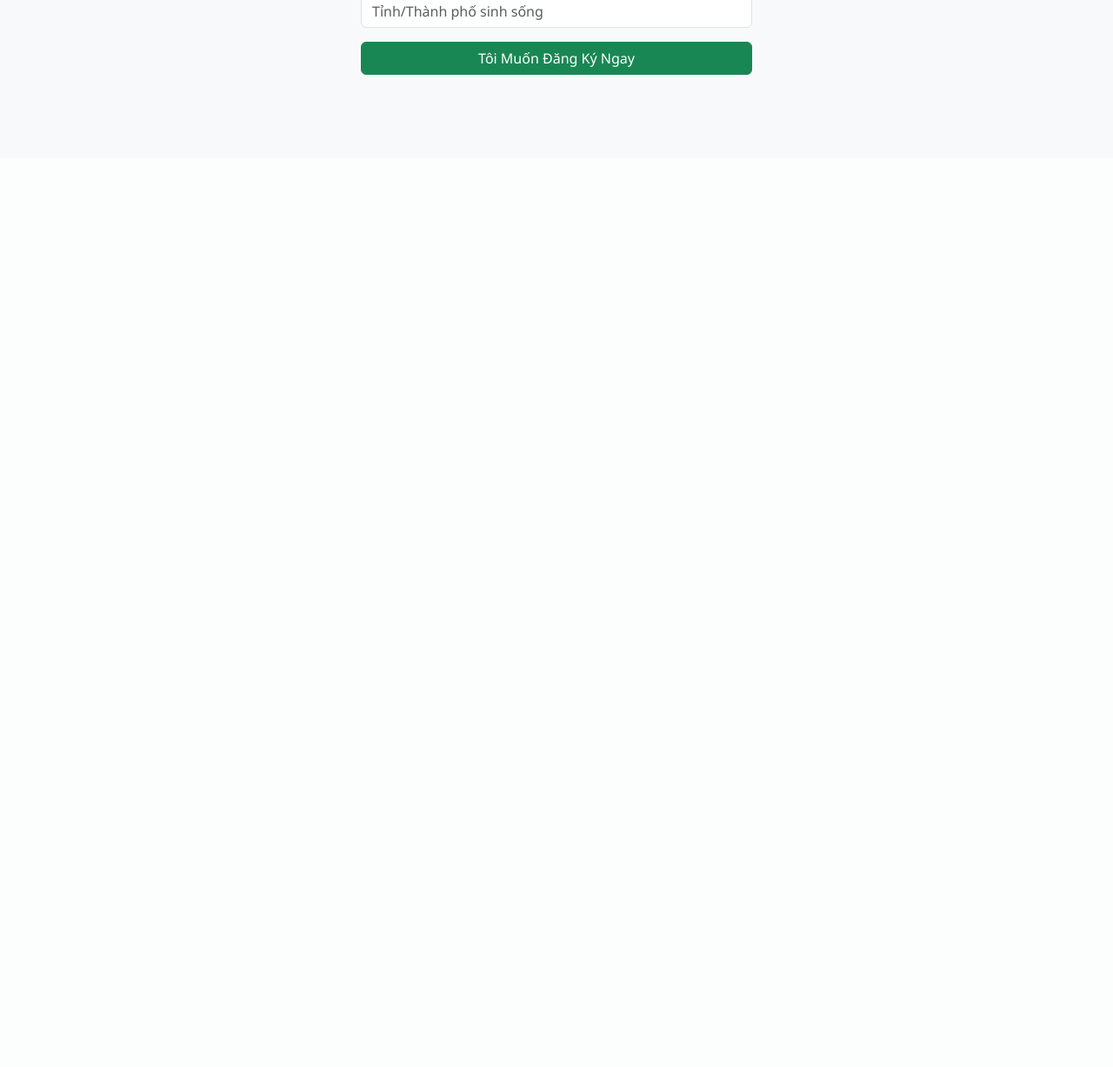
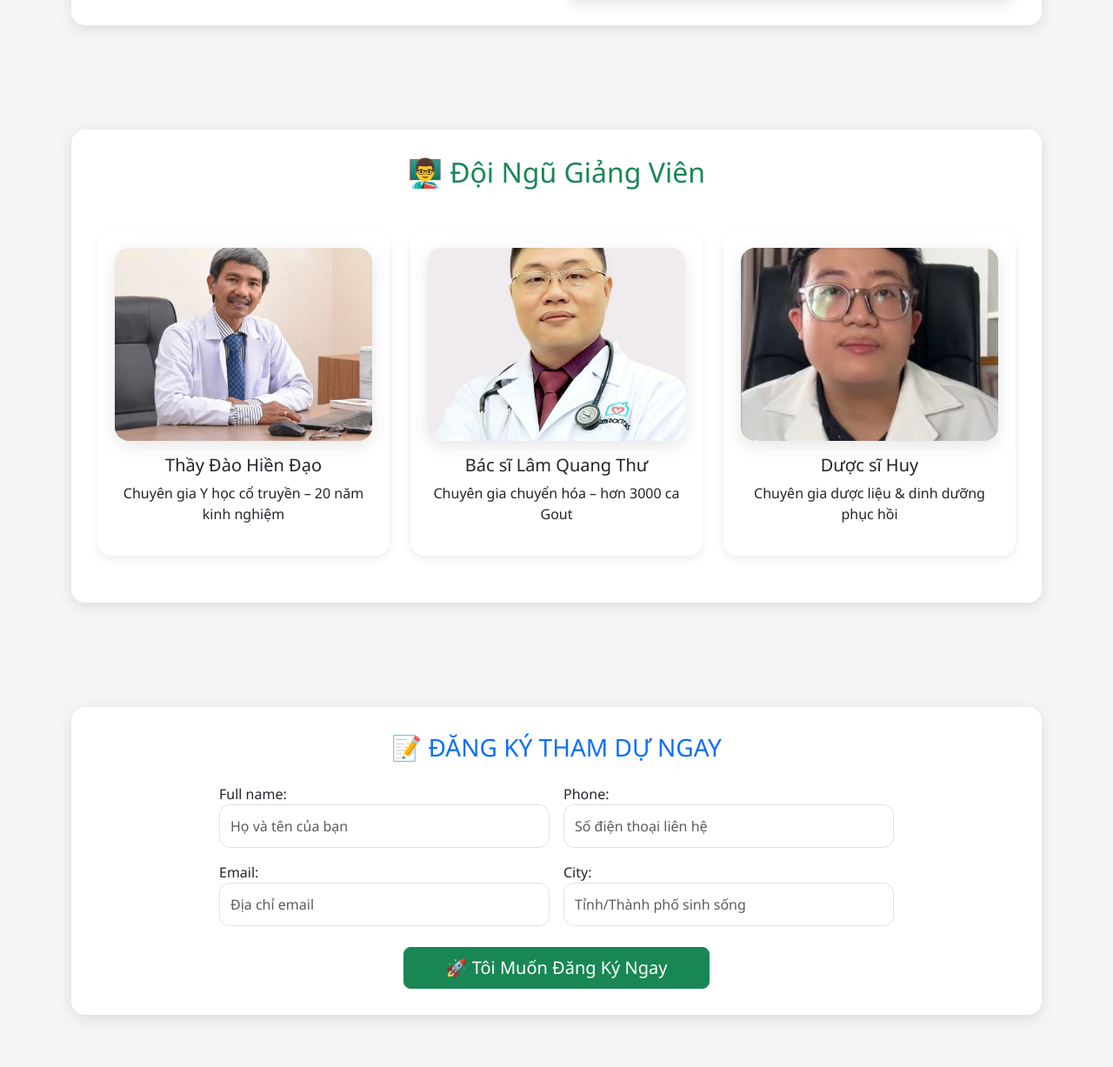
Before and after one commit to khoacuctrai/Landing-page, a Django app: page / in a window 1280 px wide. Shown: the part 1652-2879 px from the top of the page at 87% size. Before the commit the page ends 1738 px from the top, so only its background shows below. Run offline with Django 5.2, Linux system fonts and the light colour scheme.

Commit message:
templayes

```diff
--- a/gout_landing/urls.py
+++ b/gout_landing/urls.py
@@ -1,7 +1,14 @@
 from django.contrib import admin
 from django.urls import path, include
+from django.conf import settings
+from django.conf.urls.static import static
 
 urlpatterns = [
     path('admin/', admin.site.urls),
-    path('', include('landing.urls')),
+    path('', include('landing.urls')),  # hoặc tên app của bạn
 ]
+
+# ✅ Thêm dòng này để load ảnh và file tĩnh khi DEBUG=True
+if settings.DEBUG:
+    urlpatterns += static(settings.STATIC_URL, document_root=settings.STATICFILES_DIRS[0])
+    urlpatterns += static(settings.MEDIA_URL, document_root=settings.MEDIA_ROOT)
--- a/landing/templates/landing/index.html
+++ b/landing/templates/landing/index.html
@@ -4,84 +4,218 @@
 {% block title %}Chuyên viên hồi phục bệnh Gout{% endblock %}
 
 {% block content %}
+<!-- Bootstrap & AOS -->
 <link rel="stylesheet" href="https://cdn.jsdelivr.net/npm/bootstrap@5.3.0/dist/css/bootstrap.min.css">
+<link rel="stylesheet" href="https://cdn.jsdelivr.net/npm/aos@2.3.4/dist/aos.css">
+<script src="https://cdn.jsdelivr.net/npm/aos@2.3.4/dist/aos.js"></script>
+
 <link rel="stylesheet" href="{% static 'landing/style.css' %}">
+<script>
+  document.addEventListener("DOMContentLoaded", function () {
+    AOS.init({ duration: 1000, once: true });
+  });
+</script>
 
-<div class="hero-section text-white text-center py-5" style="background: linear-gradient(to right, #006d5b, #44b09e);">
-  <div class="container">
-    <h1 class="display-4">🌿 CHUYÊN VIÊN HỒI PHỤC TẬN GỐC BỆNH GOUT</h1>
-    <p class="lead">"Người Truyền Thừa" - Chương trình đào tạo đặc biệt của Health Coach Đông Y Việt Nam</p>
-    <a href="#register" class="btn btn-light btn-lg mt-4">Tôi Muốn Hồi Phục Gout</a>
+<style>
+  body {
+    background-color: #f5f5f5;
+    font-family: 'Segoe UI', sans-serif;
+  }
+
+  .hero-section {
+    background: linear-gradient(to right, #006d5b, #44b09e);
+    padding: 100px 0;
+    color: white;
+    text-align: center;
+  }
+
+  .btn-light:hover {
+    transform: scale(1.05);
+    transition: all 0.3s;
+  }
+
+  .section {
+    padding: 60px 0;
+  }
+
+  .card-custom {
+    background-color: #ffffff;
+    border-radius: 16px;
+    box-shadow: 0 4px 16px rgba(0, 0, 0, 0.1);
+    padding: 30px;
+  }
+
+  .form-control {
+    border-radius: 12px;
+    padding: 12px;
+    font-size: 1rem;
+  }
+
+  .form-control:focus {
+    border-color: #44b09e;
+    box-shadow: 0 0 0 0.25rem rgba(68, 176, 158, 0.25);
+  }
+
+  .teacher-img {
+    width: 100%;
+    height: auto;
+    aspect-ratio: 4/3;
+    object-fit: cover;
+    border-radius: 16px;
+    box-shadow: 0 6px 20px rgba(0,0,0,0.1);
+    transition: transform 0.3s ease;
+  }
+
+  .teacher-card:hover .teacher-img {
+    transform: scale(1.02);
+  }
+
+  .teacher-card {
+    background-color: white;
+    padding: 20px;
+    border-radius: 16px;
+    box-shadow: 0 4px 10px rgba(0, 0, 0, 0.08);
+    transition: transform 0.3s;
+  }
+
+  .teacher-card:hover {
+    transform: translateY(-8px);
+  }
+
+  .img-enhanced {
+    width: 100%;
+    max-height: 240px;
+    object-fit: cover;
+    border-radius: 16px;
+    box-shadow: 0 6px 16px rgba(0, 0, 0, 0.1);
+  }
+
+  @media (min-width: 992px) {
+    .img-enhanced {
+      max-height: 220px;
+    }
+  }
+</style>
+
+<!-- HERO -->
+<div class="hero-section" data-aos="fade-down">
+  <div class="container-xl">
+    <h1 class="display-4 fw-bold">🌿 CHUYÊN VIÊN HỒI PHỤC TẬN GỐC BỆNH GOUT</h1>
+    <p class="lead mt-3 fs-5">"Người Truyền Thừa" – Chương trình đào tạo đặc biệt từ Health Coach Đông Y Việt Nam</p>
+    <a href="#register" class="btn btn-light btn-lg mt-4 px-5">Tôi Muốn Hồi Phục Gout</a>
   </div>
 </div>
 
-<div class="container py-5">
-  <section class="mb-5">
-    <h2 class="text-primary">🌟 Bạn Đang Khổ Sở Vì Gout Tái Phát?</h2>
-    <ul class="list-group list-group-flush">
-      <li class="list-group-item">Cơn đau khớp bùng lên giữa đêm, không đi lại được?</li>
-      <li class="list-group-item">Sưng đỏ, nóng rát, gan nhiễm độc?</li>
-      <li class="list-group-item">Axit uric cao dù đã kiên cỻ, uống thuốc?</li>
-      <li class="list-group-item">Gout không chỉ là bệnh khớp – đó là tín hiệu của cơ thể!</li>
+<div class="container-xl">
+
+  <!-- VẤN ĐỀ -->
+  <section class="section" data-aos="fade-up">
+    <div class="card-custom">
+      <h2 class="text-primary mb-4">🌟 Bạn Đang Khổ Sở Vì Gout Tái Phát?</h2>
+      <div class="row align-items-center">
+        <div class="col-lg-6">
+          <ul class="list-group list-group-flush fs-5">
+            <li class="list-group-item">💥 Cơn đau khớp bùng lên giữa đêm, không đi lại được?</li>
+            <li class="list-group-item">🔥 Sưng đỏ, nóng rát, gan nhiễm độc?</li>
+            <li class="list-group-item">💊 Axit uric cao dù đã kiêng cử, uống thuốc?</li>
+            <li class="list-group-item">🧠 Gout không chỉ là bệnh khớp – đó là tín hiệu của cơ thể!</li>
           </ul>
+        </div>
+        <div class="col-lg-6 text-center mt-4 mt-lg-0">
+          <img src="https://media.post.rvohealth.io/wp-content/uploads/sites/3/2020/08/Gout_Signs_and_Symptoms_thumb-732x549.jpg"
+               alt="Gout Pain"
+               class="img-enhanced"
+               data-aos="zoom-in">
+        </div>
+      </div>
+    </div>
   </section>
 
-  <section class="mb-5">
-    <h2 class="text-success">✅ Khóa Học Bạn Cần</h2>
-    <p><strong>Chuyên viên Hồi Phục Tận Gốc Bệnh Gout</strong><br>
-    Học online 5 ngày, có video ghi hình, nhận tư vấn 1:1</p>
+  <!-- GIẢI PHÁP -->
+  <section class="section" data-aos="fade-up">
+    <div class="card-custom text-center">
+      <h2 class="text-success mb-3">✅ Khóa Học Bạn Cần</h2>
+      <p class="fs-5">Học online 5 ngày, có video ghi hình, nhận tư vấn 1:1 cùng các chuyên gia đầu ngành.</p>
+      <p><strong>Chuyên viên Hồi Phục Tận Gốc Bệnh Gout</strong></p>
+    </div>
   </section>
 
-  <section class="mb-5">
-    <h2 class="text-primary">🎯 Mục Tiêu Khóa Học</h2>
-    <ul>
+  <!-- MỤC TIÊU -->
+  <section class="section" data-aos="fade-up">
+    <div class="card-custom">
+      <h2 class="text-primary mb-4">🎯 Mục Tiêu Khóa Học</h2>
+      <div class="row align-items-center">
+        <div class="col-lg-6">
+          <ul class="fs-5">
             <li>Hiểu cơ chế tận gốc Gout theo Đông – Tây y</li>
             <li>Hồi phục Tỳ – Can – Thận</li>
             <li>Quy trình 4 bước loại bỏ đau & axit uric</li>
             <li>Dẫn dắt ăn uống – vận động – thảo dược</li>
           </ul>
-  </section>
-
-  <section class="mb-5">
-    <h2 class="text-success">👨‍🏫 Đội Ngũ Giảng Viên</h2>
-    <div class="row">
-      <div class="col-md-4">
-        <h5>Thầy Đào Hiền Đạo</h5>
-        <p>Chuyên gia YHCT 20 năm kinh nghiệm</p>
         </div>
-      <div class="col-md-4">
-        <h5>Bác Sĩ Lâm Quang Thư</h5>
-        <p>Chuyên gia chuyển hóa, 3000+ ca Gout</p>
+        <div class="col-lg-6 text-center">
+          <img src="https://imgcdn.stablediffusionweb.com/2024/10/15/5d4e3e9b-83dd-44ec-a93f-f77c7b9e6bc7.jpg"
+               alt="Mục tiêu"
+               class="img-enhanced"
+               data-aos="zoom-in">
         </div>
-      <div class="col-md-4">
-        <h5>Dược sĩ Huy</h5>
-        <p>Dược liệu & dinh dưỡng phục hồi</p>
       </div>
     </div>
   </section>
 
-  <section id="register" class="bg-light p-5 rounded">
+  <!-- GIẢNG VIÊN -->
+  <section class="section" data-aos="zoom-in">
+    <div class="card-custom">
+      <h2 class="text-success text-center mb-5">👨‍🏫 Đội Ngũ Giảng Viên</h2>
+      <div class="row text-center">
+        <div class="col-md-4 mb-4">
+          <div class="teacher-card">
+            <img src="{% static 'landing/dao-hien-dao.jpeg' %}" alt="Thầy Đào Hiền Đạo" class="teacher-img mb-3">
+            <h5>Thầy Đào Hiền Đạo</h5>
+            <p>Chuyên gia Y học cổ truyền – 20 năm kinh nghiệm</p>
+          </div>
+        </div>
+        <div class="col-md-4 mb-4">
+          <div class="teacher-card">
+            <img src="{% static 'landing/lam-quang-thu.jpeg' %}" alt="Bác sĩ Lâm Quang Thư" class="teacher-img mb-3">
+            <h5>Bác sĩ Lâm Quang Thư</h5>
+            <p>Chuyên gia chuyển hóa – hơn 3000 ca Gout</p>
+          </div>
+        </div>
+        <div class="col-md-4 mb-4">
+          <div class="teacher-card">
+            <img src="{% static 'landing/duoc-si-huy.jpg' %}" alt="Dược sĩ Huy" class="teacher-img mb-3">
+            <h5>Dược sĩ Huy</h5>
+            <p>Chuyên gia dược liệu & dinh dưỡng phục hồi</p>
+          </div>
+        </div>
+      </div>
+    </div>
+  </section>
+
+  <!-- ĐĂNG KÝ -->
+  <section id="register" class="section" data-aos="fade-up">
+    <div class="card-custom">
       <h3 class="text-center text-primary mb-4">📝 ĐĂNG KÝ THAM DỰ NGAY</h3>
-    <form method="post" class="w-75 mx-auto">
+      <form method="post" class="row g-3 w-75 mx-auto">
         {% csrf_token %}
-      <div class="mb-3">
-        {{ form.full_name.label_tag }}
-        {{ form.full_name }}
+        <div class="col-md-6">
+          {{ form.full_name.label_tag }} {{ form.full_name }}
         </div>
-      <div class="mb-3">
-        {{ form.phone.label_tag }}
-        {{ form.phone }}
+        <div class="col-md-6">
+          {{ form.phone.label_tag }} {{ form.phone }}
         </div>
-      <div class="mb-3">
-        {{ form.email.label_tag }}
-        {{ form.email }}
+        <div class="col-md-6">
+          {{ form.email.label_tag }} {{ form.email }}
         </div>
-      <div class="mb-3">
-        {{ form.city.label_tag }}
-        {{ form.city }}
+        <div class="col-md-6">
+          {{ form.city.label_tag }} {{ form.city }}
         </div>
-      <button type="submit" class="btn btn-success w-100">Tôi Muốn Đăng Ký Ngay</button>
+        <div class="col-12 text-center mt-4">
+          <button type="submit" class="btn btn-success btn-lg px-5">🚀 Tôi Muốn Đăng Ký Ngay</button>
+        </div>
       </form>
+    </div>
   </section>
 </div>
 {% endblock %}
```
Also changed, not shown: gout_landing/settings.py (+25 -19 lines), db.sqlite3, landing/static/landing/dao-hien-dao.jpeg (added), landing/static/landing/duoc-si-huy.jpg (added), landing/static/landing/lam-quang-thu.jpeg (added). Lines whose indentation alone changed are shown as unchanged.
